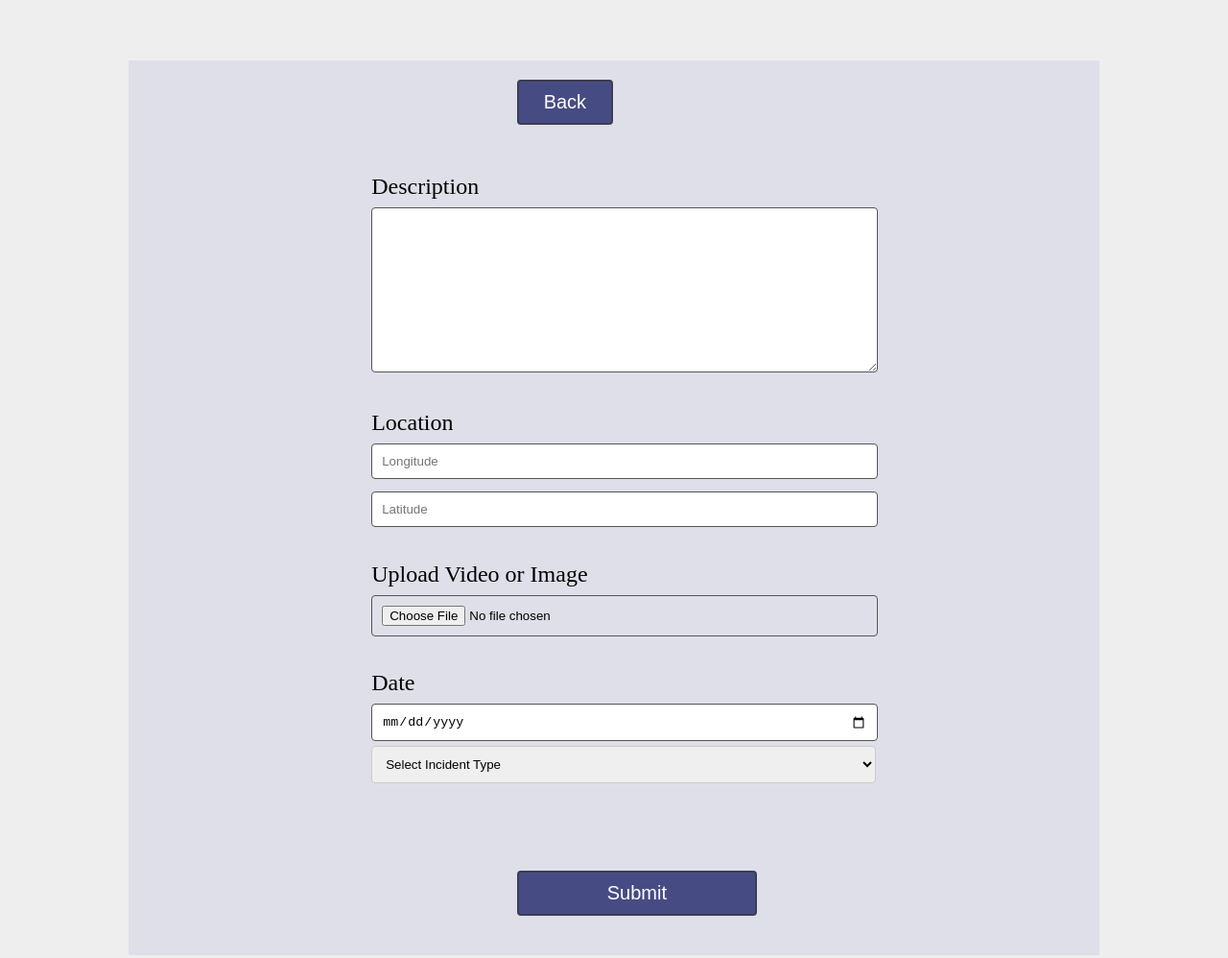
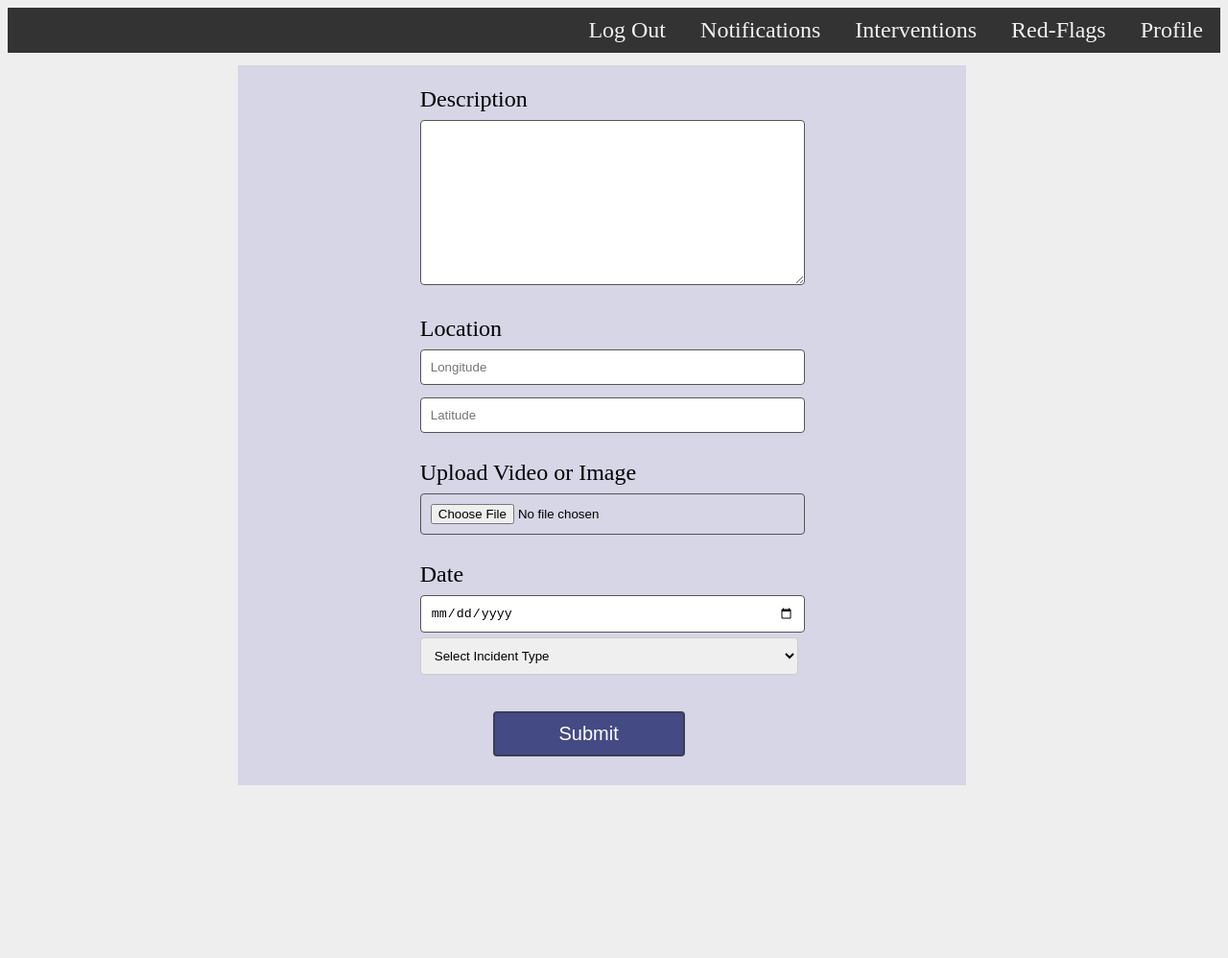
Before and after one commit to 3Nakajugo/iReporter, a plain HTML site: page UI/templates/createflag.html in a window 1280 px wide. Shown: the whole page at 96% size. After the commit the page ends 826 px from the top, so only its background shows below. Drawn offline with Linux system fonts and the light colour scheme.

Commit message:
update createflag.html

```diff
--- a/UI/css/createflag.css
+++ b/UI/css/createflag.css
@@ -2,16 +2,21 @@ body{
     background-color: black
 }
 
-.red{
+/* .red{
     width: 80%;
     height: 80%;
     background-color: rgba(210, 210, 230, 0.507);
     margin-left: 10%;
     margin-top: 5%;
-}
+} */
 
 .form-redflag{
     float: center;
+    width: 60%;
+    height: 60%;
+    background-color: rgba(210, 210, 230, 0.829);
+    margin-left: 19%;
+    margin-top: 1%;
 }
 
 #submit-btn{
@@ -19,14 +24,14 @@ body{
     background-color:rgba(8, 16, 90, 0.705);
     padding: 10px 15px;
     border-radius: 4px;
-    width: 250px;
+    width: 200px;
     cursor: pointer;
     font-size: 20px;
     transition-duration: 0.25s;
     align-self: center;
     color: white;
-    margin-left: 40%;
-    margin-top: 9%;
+    margin-left: 35%;
+    margin-top: 5%;
     margin-bottom: 4%;
 }
 
--- a/UI/templates/createflag.html
+++ b/UI/templates/createflag.html
@@ -11,16 +11,23 @@
 
 <body>
     <section class="red">
-        <div>
-            <a href="redflag.html"> <button id="back-btn">Back</button></a>
-        </div>
+        <div class="menu">
+            <ul class="topnav" id="myTopnav">
+                <li> <a href="profile.html" id="active">Profile</a></li>
+                <li> <a href="redflag.html">Red-Flags</a></li>
+                <li> <a href="intervention.html"> Interventions</a></li>
+                <li><a href="notifications.html">Notifications</a></li>
+                <li><a href="../index.html">Log Out</a></li>
+
+            </ul>
             <div class="form-redflag">
                 <form action="redflag.html">
                     <label>Description</label><br>
                     <textarea name="" id="" cols="30" rows="10"></textarea>
 
                     <label>Location</label><br>
-                <input type="text" placeholder="Longitude" required> <input type="text" placeholder="Latitude" required><br />
+                    <input type="text" placeholder="Longitude" required> <input type="text" placeholder="Latitude"
+                        required><br />
                     <label>Upload Video or Image</label><br>
                     <input type="file" placeholder="Choose Video or Image"><br />
                     <label>Date</label> <br>
```
Lines whose indentation alone changed are shown as unchanged.
